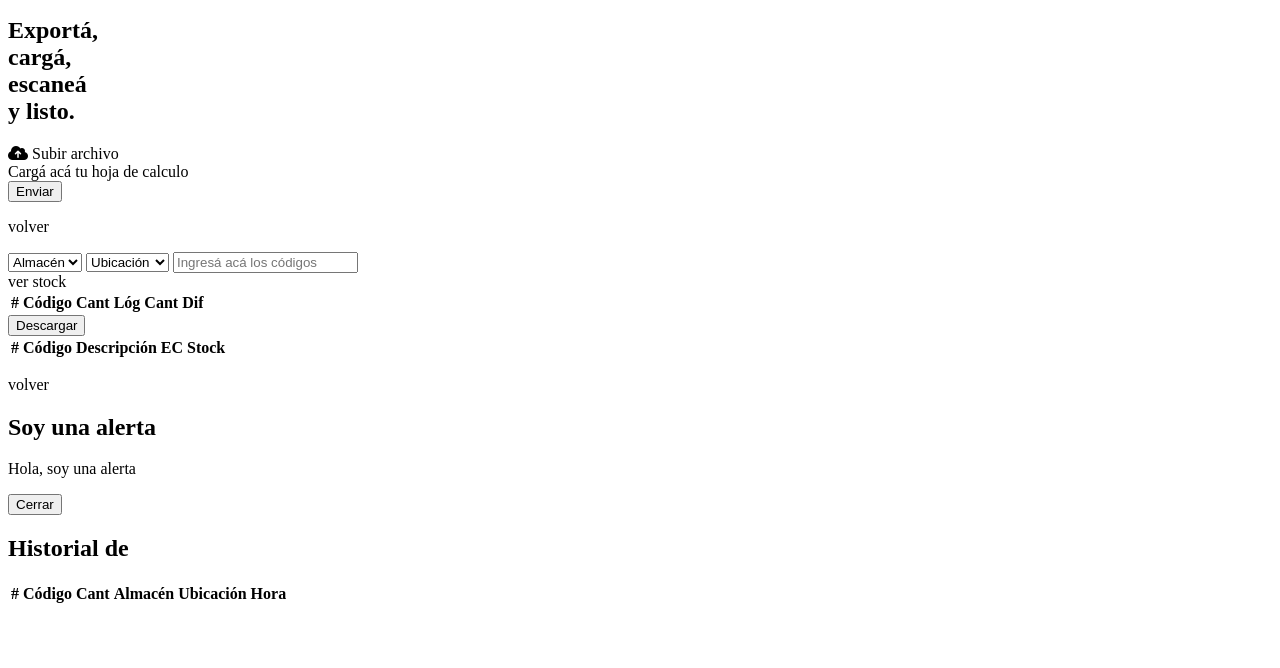
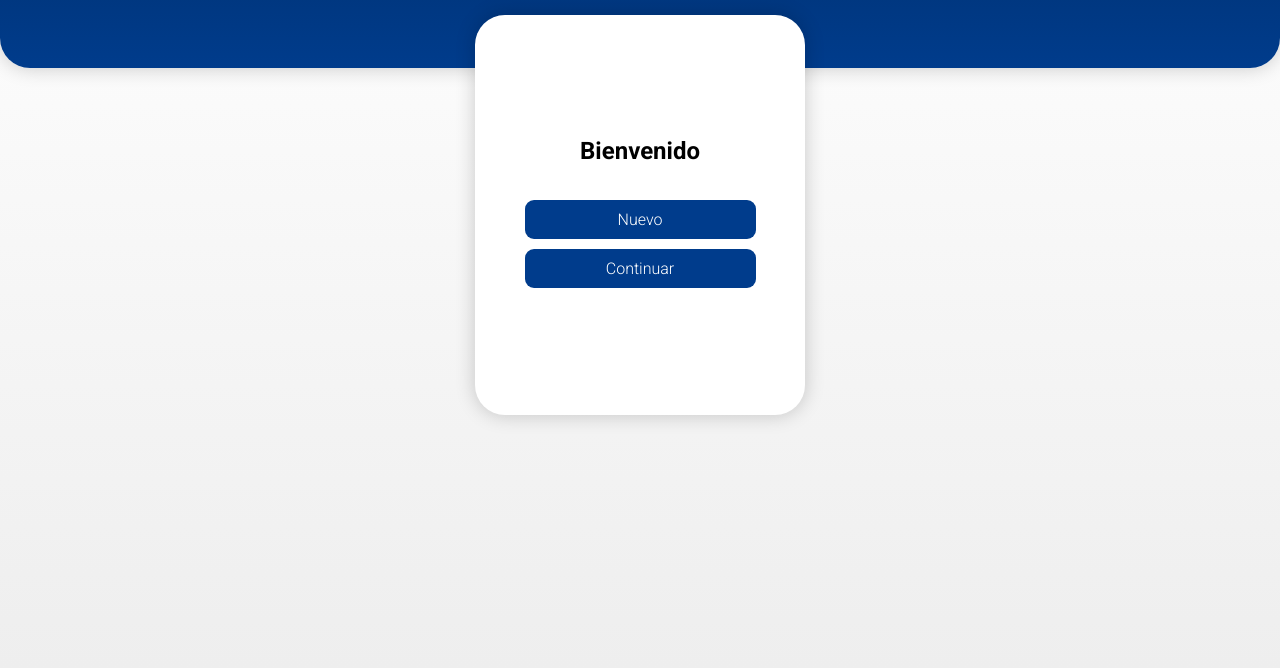
Before and after one commit to luisitoooeg/Control-de-stock, a plain HTML site: page index.html in a window 1280 px wide. Shown: the part 132-800 px from the top of the page. Drawn offline with Linux system fonts and the light colour scheme; the site is published under a folder, as on GitHub Pages, so addresses that start at the root find nothing.

Commit message:
Modificación de enlaces

```diff
--- a/index.html
+++ b/index.html
@@ -5,7 +5,7 @@
     <meta charset="UTF-8">
     <meta http-equiv="X-UA-Compatible" content="IE=edge">
     <meta name="viewport" content="width=device-width, initial-scale=1.0">
-    <link rel="stylesheet" href="/css/style.css">
+    <link rel="stylesheet" href="css/style.css">
     <link rel="preconnect" href="https://fonts.googleapis.com">
     <link rel="preconnect" href="https://fonts.gstatic.com" crossorigin>
     <link href="https://fonts.googleapis.com/css2?family=Roboto:wght@300;700&display=swap" rel="stylesheet">
@@ -155,7 +155,7 @@
 
             </div>
         </div>
-        <script src="/js/code.js"></script>
+        <script type="text/javascript" src="js/code.js"></script>
 </body>
 
 </html>
```
